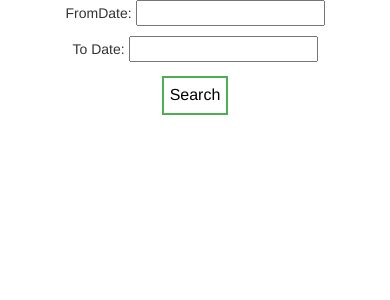
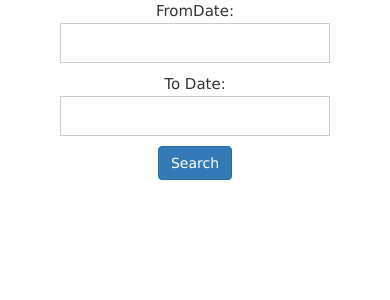
Before and after one commit to maddaladivya/CIR-project, a Django app: page /cir1/search_date in a window 390 px wide. Shown: the top 300 px of the page. Run offline with Django 3.2, Linux system fonts and the light colour scheme; some libraries are stand-ins or nearby versions.

Commit message:
Displays message when there is no input

```diff
--- a/cir/static/cir/css/grayscale.css
+++ b/cir/static/cir/css/grayscale.css
@@ -49,8 +49,7 @@ a:focus {
   text-decoration: none;
   color: #1d9b6c;
 }
-<<<<<<< HEAD
-=======
+
 .drop {
   color: #000000;
   -webkit-transition: all 0.2s ease-in-out;
@@ -64,7 +63,7 @@ a:focus {
   text-decoration: none;
 }
 
->>>>>>> 8196f1b24ae591610378bf7e5c47c77d43c3c0b4
+
 .light {
   font-weight: 400;
 }
@@ -77,6 +76,7 @@ a:focus {
 }
 .dropdown-menu{
   background-color: transparent;
+  color: white;
 }
 .navbar-custom .navbar-toggle {
   color: white;
--- a/cir/templates/cir/search_date.html
+++ b/cir/templates/cir/search_date.html
@@ -14,6 +14,8 @@
     <link rel="stylesheet" href="//code.jquery.com/ui/1.12.1/themes/base/jquery-ui.css">
     <link rel="stylesheet" href="/resources/demos/style.css">
     <link rel="stylesheet" href="https://maxcdn.bootstrapcdn.com/bootstrap/3.3.7/css/bootstrap.min.css">
+    <meta name="viewport" content="width=device-width, initial-scale=1">
+<link rel="stylesheet" href="https://www.w3schools.com/w3css/4/w3.css">
     <script>
     $( function() {
     $('#datepicker').datepicker({ dateFormat: 'yy-mm-dd' });
@@ -26,40 +28,20 @@
     </script>
 
     <style>
-    .button {
-    background-color: #4CAF50; /* Green */
-    border: none;
-    color: white;
-    padding: 6px 6px;
-    text-align: center;
-    text-decoration: none;
-    display: inline-block;
-    font-size: 16px;
-    margin: 4px 2px;
-    -webkit-transition-duration: 0.4s; /* Safari */
-    transition-duration: 0.4s;
-    cursor: pointer;
-    }
-    .button {
-    background-color: white;
-    color: black;
-    border: 2px solid #4CAF50;
-    }
-
-    .button:hover {
-    background-color: #4CAF50;
-    color: white;
+    .container{
+        width: 300px;
     }
     </style>
 </head>
 <body>
+<div class="container">
 <form action="" method="post" class="form" class="form-wrapper cf">
     {% csrf_token %}
 
-    <center><p>FromDate: <input type="text" id="datepicker" name="Fromdate"></p></center>
-    <center><p>To Date: <input type="text" id="datepicker1" name="Todate"></p></center>
-    <center><button type="submit" class="button">Search</button></center>
-
+    <center><p>FromDate: <input class="w3-input w3-border" type="text" id="datepicker" name="Fromdate" required></p></center>
+    <center><p>To Date: <input class="w3-input w3-border" type="text" id="datepicker1" name="Todate" required></p></center>
+    <center><button type="submit" class="btn btn-primary">Search</button></center>
 </form>
+</div>
 </body>
 </html>
```
Also changed, not shown: cir/static/cir/search.css (+7 -0 lines), cir/static/cir/search_ctc.css (+7 -0 lines), cir/templates/cir/post.html (+4 -4 lines), cir/templates/cir/search_company.html (+3 -29 lines), cir/templates/cir/search_ctc.html (+2 -28 lines), db.sqlite3.
